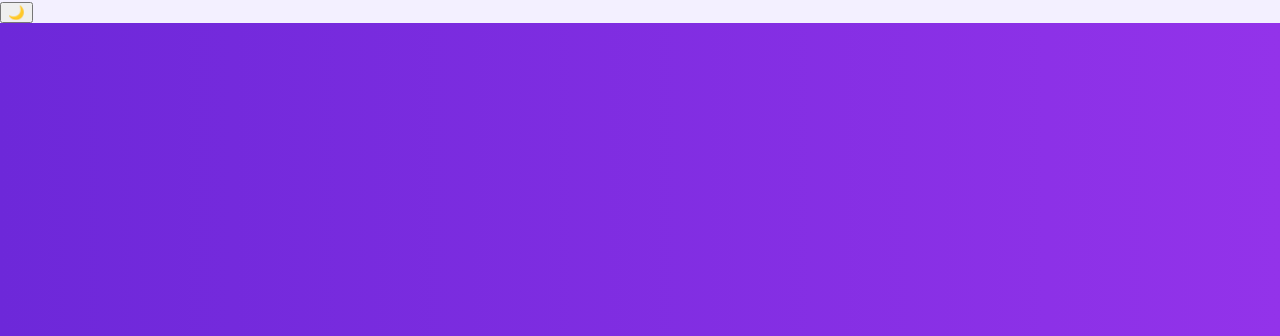
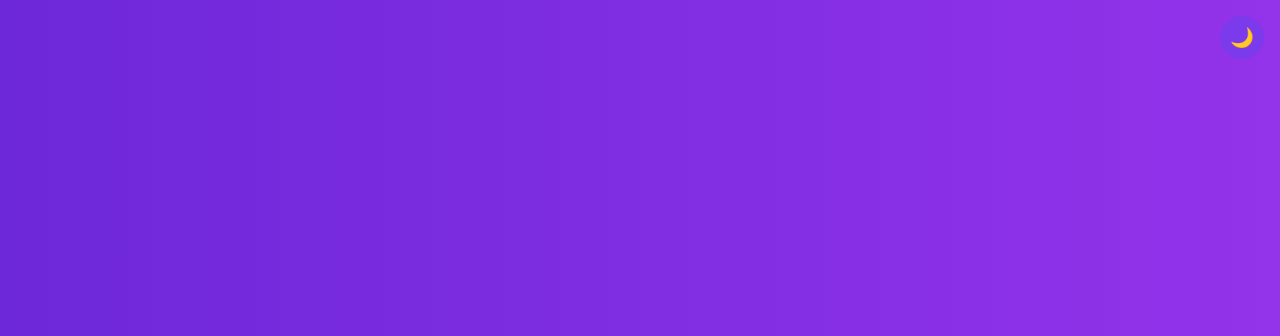
Before and after one commit to rajendrakujur/rajendrakujur.io, a plain HTML site: page index.html in a window 1280 px wide. Shown: the top 336 px of the page. Drawn offline with nearby package versions, Linux system fonts and the light colour scheme.

Commit message:
Update style.css

```diff
--- a/style.css
+++ b/style.css
@@ -5,6 +5,11 @@
   --accent-dark: #6d28d9;
   --white: #ffffff;
   --shadow: rgba(0, 0, 0, 0.08);
+
+  /* Dark mode colors */
+  --bg-dark: #1a1625;
+  --text-dark: #f5f5f5;
+  --card-dark: #2d2940;
 }
 
 body {
@@ -13,6 +18,12 @@ body {
   background: var(--bg);
   color: var(--text);
   scroll-behavior: smooth;
+  transition: background 0.3s, color 0.3s;
+}
+
+body.dark-mode {
+  background: var(--bg-dark);
+  color: var(--text-dark);
 }
 
 section {
@@ -49,7 +60,6 @@ section {
   padding: 10px 20px;
   background: var(--white);
   color: var(--accent);
-  border: 2px solid var(--white);
   text-decoration: none;
   border-radius: 6px;
   font-weight: bold;
@@ -69,11 +79,15 @@ section {
   border-radius: 12px;
   padding: 3rem;
   box-shadow: 0 12px 24px var(--shadow);
-  transition: transform 0.3s ease;
+  transition: transform 0.3s, background 0.3s;
 }
 
 .module:hover {
   transform: translateY(-5px);
+}
+
+body.dark-mode .module {
+  background: var(--card-dark);
 }
 
 h2 {
@@ -116,3 +130,22 @@ footer {
   background: #1f1b2e;
   color: white;
 }
+
+#darkToggle {
+  position: fixed;
+  top: 1rem;
+  right: 1rem;
+  background: var(--accent);
+  color: white;
+  border: none;
+  padding: 10px;
+  border-radius: 50%;
+  font-size: 1.2rem;
+  cursor: pointer;
+  z-index: 999;
+  transition: background 0.3s;
+}
+
+#darkToggle:hover {
+  background: var(--accent-dark);
+}
```
